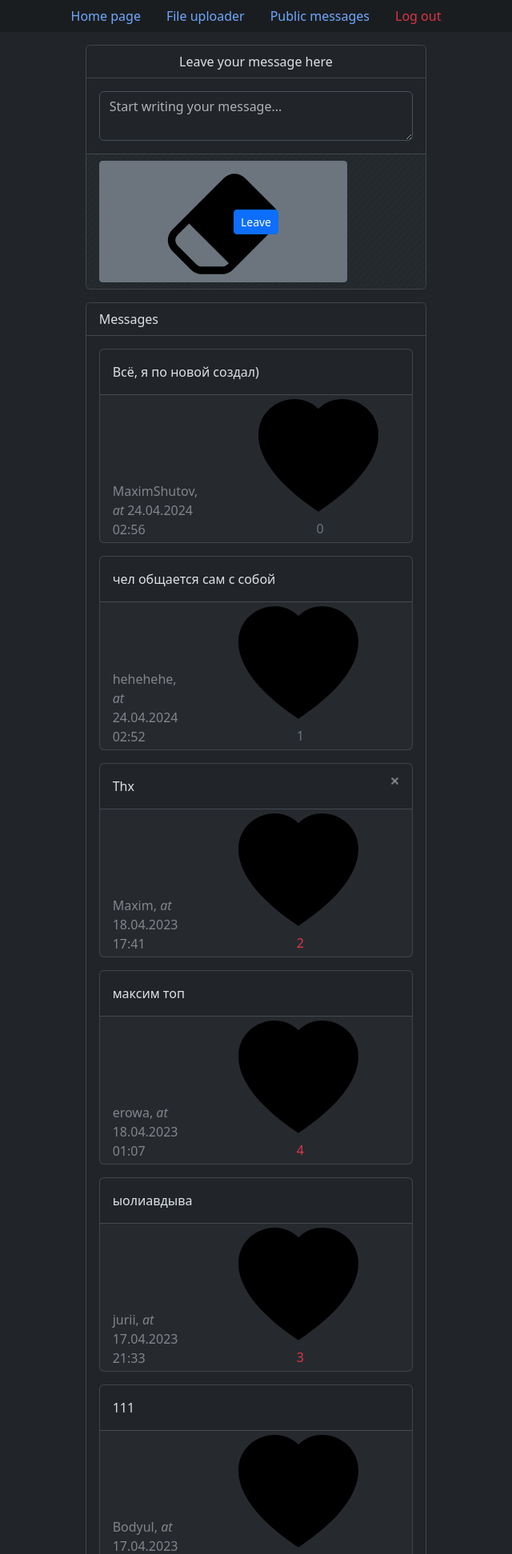
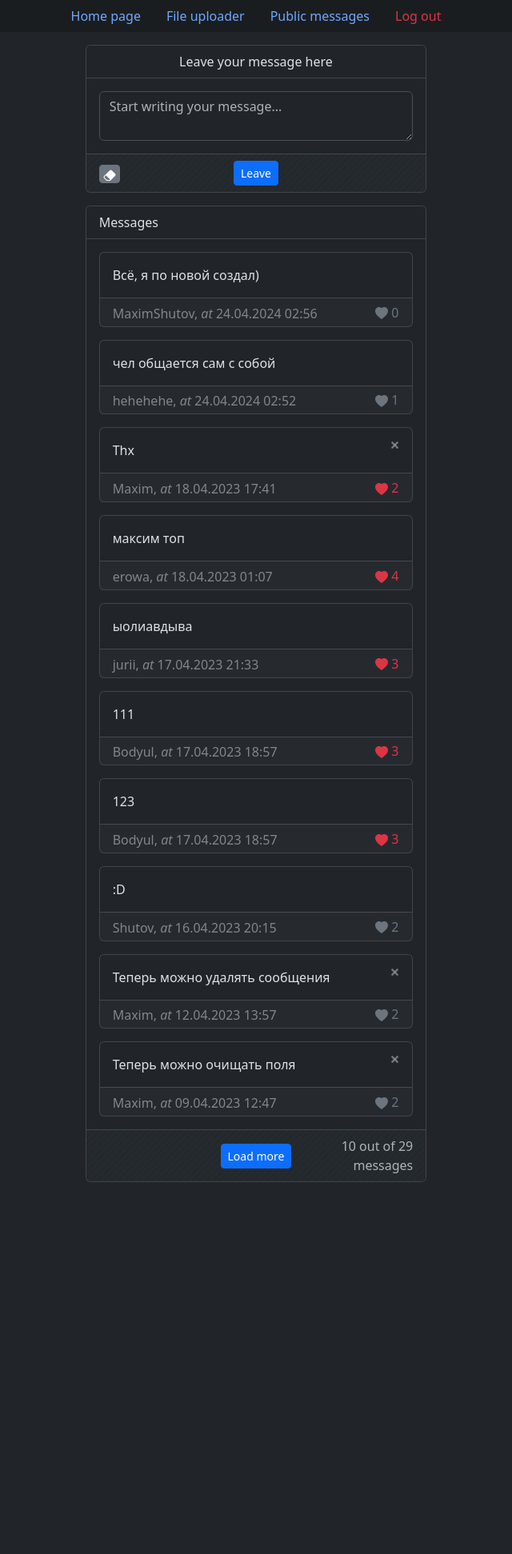
Before and after one commit to m-wolfram/python-flask, a Flask app: page /leave_message in a window 1280 px wide. Shown: the top 1943 px of the page at 80% size, without its empty margins (320-960 px from the left). After the commit the page ends 1478 px from the top, so only its background shows below. Run offline with Flask 2, Linux system fonts and the light colour scheme; a user stored in the database is signed in; data comes from the database, SQL or seed files in the repository.

Commit message:
icons sizes fix

```diff
--- a/blueprints/auth/templates/auth/login.html
+++ b/blueprints/auth/templates/auth/login.html
@@ -59,7 +59,8 @@
                                 data-bs-custom-class="tooltip-body"
                                 data-bs-trigger="hover"
                                 onclick="resetForm('login_form')">
-                            <svg class="bi flex-shrink-0" role="img">
+                            <svg xmlns="http://www.w3.org/2000/svg" width="16" height="16" fill="currentColor"
+                                 class="bi bi-eraser-fill" viewBox="0 0 16 16">
                                 <use xlink:href="#eraser-fill"/>
                             </svg>
                         </button>
--- a/blueprints/auth/templates/auth/registration.html
+++ b/blueprints/auth/templates/auth/registration.html
@@ -291,7 +291,8 @@
                                 data-bs-custom-class="tooltip-body"
                                 data-bs-trigger="hover"
                                 onclick="resetForm('registration_form')">
-                            <svg class="bi flex-shrink-0" role="img">
+                            <svg xmlns="http://www.w3.org/2000/svg" width="16" height="16" fill="currentColor"
+                                 class="bi bi-eraser-fill" viewBox="0 0 16 16">
                                 <use xlink:href="#eraser-fill"/>
                             </svg>
                         </button>
--- a/blueprints/file_uploader/templates/file_uploader/upload_file.html
+++ b/blueprints/file_uploader/templates/file_uploader/upload_file.html
@@ -143,7 +143,8 @@
                                 	data-bs-custom-class="tooltip-body"
 									data-bs-trigger="hover"
 									onclick="resetForm('upload_file_form')">
-								<svg class="bi flex-shrink-0" role="img">
+								<svg xmlns="http://www.w3.org/2000/svg" width="16" height="16" fill="currentColor"
+									 class="bi bi-eraser-fill" viewBox="0 0 16 16">
 									<use xlink:href="#eraser-fill"/>
 								</svg>
 							</button>
--- a/blueprints/public_messages/templates/public_messages/leave_message.html
+++ b/blueprints/public_messages/templates/public_messages/leave_message.html
@@ -33,7 +33,8 @@
                                 	data-bs-custom-class="tooltip-body"
 									data-bs-trigger="hover"
 									onclick="resetForm('send_message_form')">
-								<svg class="bi flex-shrink-0" role="img">
+								<svg xmlns="http://www.w3.org/2000/svg" width="16" height="16" fill="currentColor"
+									 class="bi bi-eraser-fill" viewBox="0 0 16 16">
 									<use xlink:href="#eraser-fill"/>
 								</svg>
 							</button>
--- a/templates/elements/flash_messages.html
+++ b/templates/elements/flash_messages.html
@@ -14,7 +14,8 @@
 			<div class="alert alert-{{ category }} fade show d-flex align-items-center col-md-4 offset-md-4 mt-2 mb-2"
 				 id="alert" role="alert" style="--bs-alert-padding-x: .1rem;--bs-alert-padding-y: .1rem;">
 				<div>
-					<svg class="bi flex-shrink-0 ms-2 me-2" role="img">
+					<svg xmlns="http://www.w3.org/2000/svg" width="16" height="16" fill="currentColor"
+						 class="bi {{ symbol }} ms-2 me-2" viewBox="0 0 16 16">
 						<use xlink:href="#{{ symbol }}"/>
 					</svg>
 				</div>
--- a/templates/elements/likes_button.html
+++ b/templates/elements/likes_button.html
@@ -6,7 +6,8 @@
 	style="--bs-btn-padding-x: none; --bs-btn-padding-y: none;"
 		page="{{ page }}"
 		post_id="{{ post['id'] }}" {{ is_disabled }}>
-	<svg class="bi flex-shrink-0 me-1" role="img">
+	<svg xmlns="http://www.w3.org/2000/svg" width="16" height="16" fill="currentColor"
+		 class="bi bi-heart-fill" viewBox="0 0 16 16">
 		<use xlink:href="#heart-fill"/>
 	</svg>
 	{{ post["likes"] }}
```
